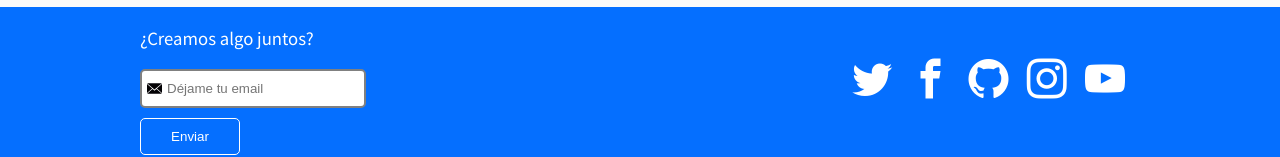
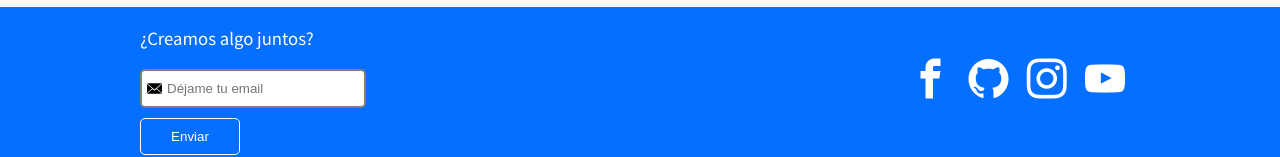
Before and after one commit to ramigarcia/ramiro-portafolio-platzi, a plain HTML site: page index.html in a window 1280 px wide. Shown: the part 2258-2415 px from the top of the page. Drawn offline with Linux system fonts and the light colour scheme; files whose address does not match are found by name.

Commit message:
Borro twitter

```diff
--- a/index.html
+++ b/index.html
@@ -136,7 +136,6 @@
                 <button>Enviar</button>
             </form>
             <div class="social">
-                <a href="https://twitter.com/Ramiro82044269" target="blank" ><i class="icon-twitter"></i></a>
                 <a href="https://www.facebook.com/RamiroBeats" target="blank" ><i class="icon-facebook"></i></a>
                 <a href="https://github.com/ramigarcia" target="blank" ><i class="icon-github"></i></a>
                 <a href="https://www.instagram.com/https._.ir" target="blank" ><i class="icon-instagram"></i></a>
```
